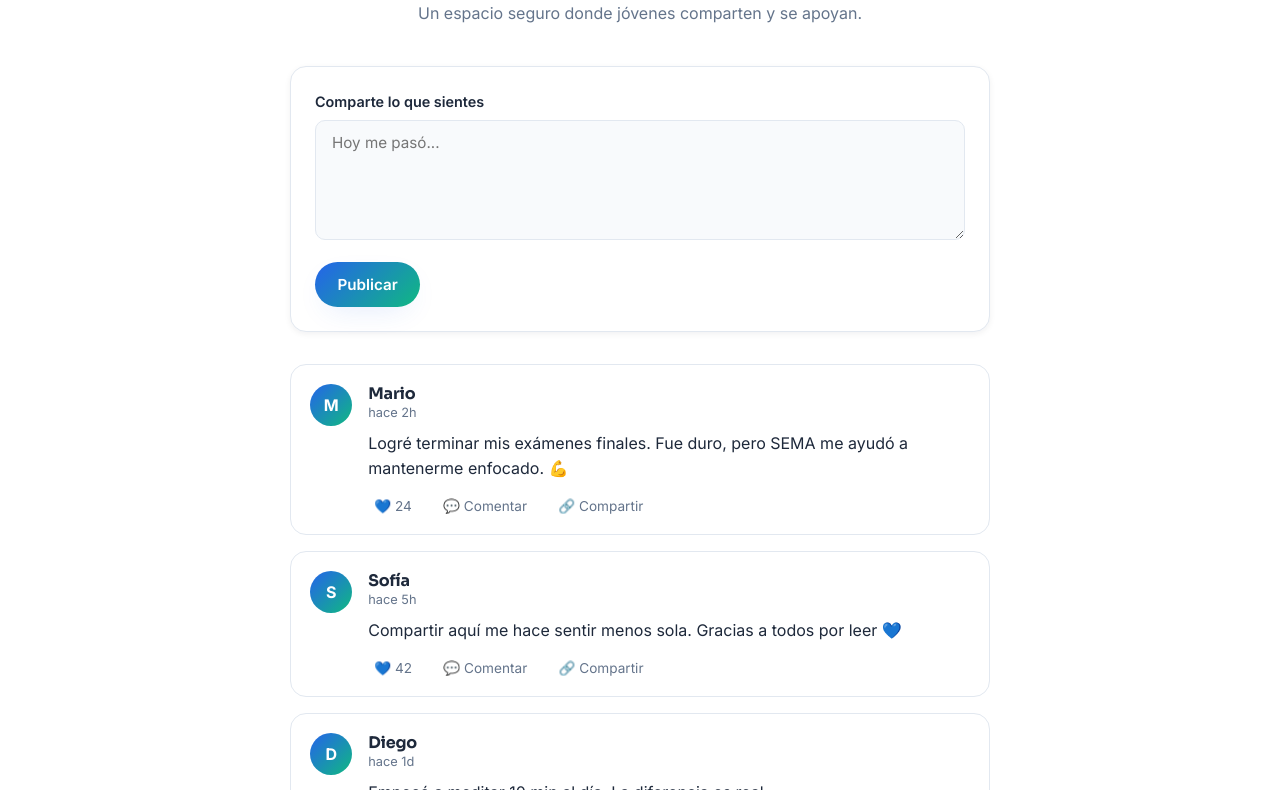
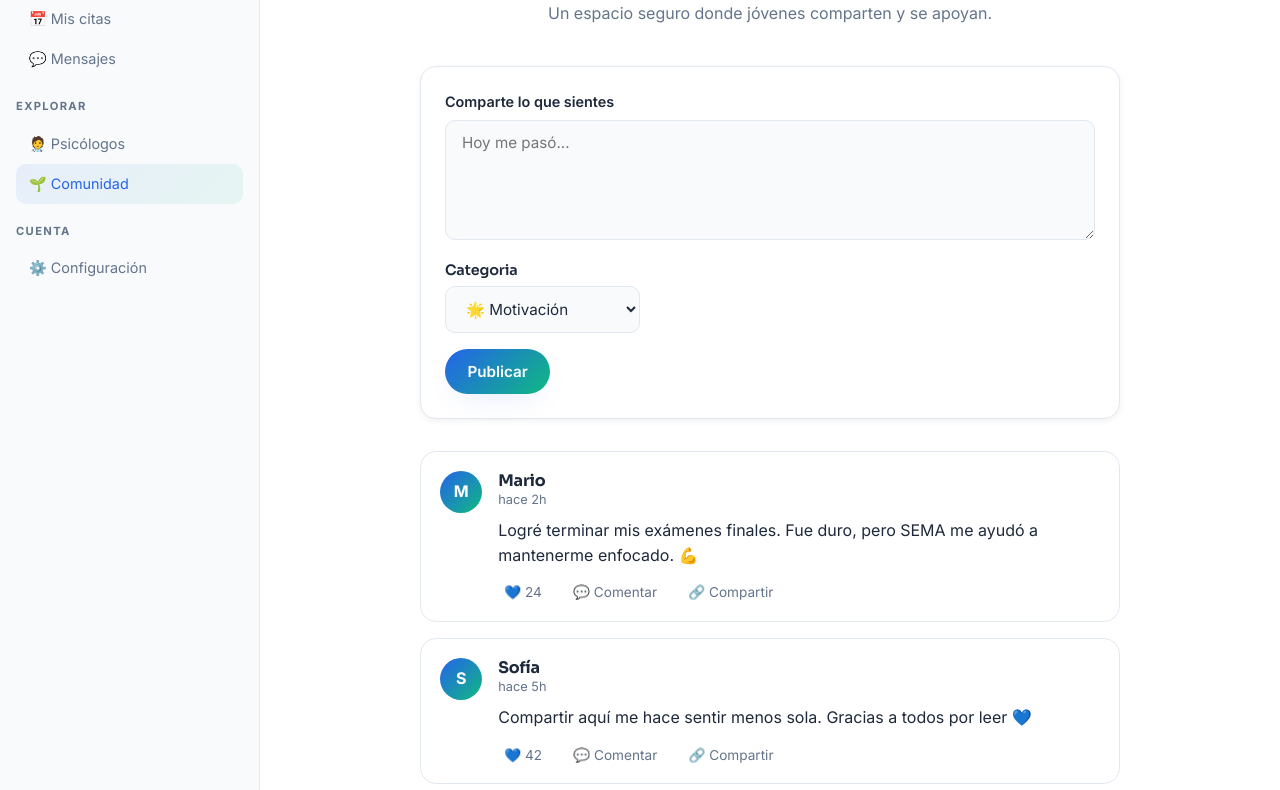
Before and after one commit to Steven-Serrano/SEMA, a plain HTML site: page frontend/comunidad.html in a window 1280 px wide. Shown: the part 149-939 px from the top of the page. Drawn offline with Linux system fonts and the light colour scheme.

Commit message:
Boton de categorias para diferenciar el estado que esta compartiendo

```diff
--- a/frontend/comunidad.html
+++ b/frontend/comunidad.html
@@ -13,6 +13,21 @@
 <body>
 <div id="sema-nav"></div>
 
+<div class="dashboard">
+  <aside class="sidebar">
+    <h5>Mi espacio</h5>
+    <a href="dashboard.html" class="activo">🏠 Dashboard</a>
+    <a href="seguimiento.html">📊 Seguimiento</a>
+    <a href="citas.html">📅 Mis citas</a>
+    <a href="chat.html">💬 Mensajes</a>
+    <h5>Explorar</h5>
+    <a href="psicologos.html">🧑‍⚕️ Psicólogos</a>
+    <a href="comunidad.html">🌱 Comunidad</a>
+    <h5>Cuenta</h5>
+    <a href="">⚙️ Configuración</a>
+    <a href="#"></a>
+  </aside>
+
 <section class="seccion contenedor">
   <div class="seccion__titulo">
     <span class="chip">Comunidad SEMA</span>
@@ -25,6 +40,17 @@
       <label for="post-texto">Comparte lo que sientes</label>
       <textarea id="post-texto" placeholder="Hoy me pasó..." required></textarea>
     </div>
+
+
+      <div class="btn-opciones">
+        <h1 class="post-texto">Categoria</h1>
+        <select id="post-categoria">
+          <option value="Motivación">🌟 Motivación</option>
+          <option value="Reflexión">💬 Reflexión</option>
+          <option value="Estrés Académico">📚 Estrés Académico</option>
+          <option value="Logro Personal">🎉 Logro Personal</option>
+        </select>
+      </div>
     <button type="submit" class="btn btn-primario">Publicar</button>
   </form>
 
--- a/frontend/css/styles.css
+++ b/frontend/css/styles.css
@@ -84,6 +84,7 @@ button { font-family: inherit; cursor: pointer; border: 0; background: none; col
 .btn-fantasma { background: transparent; color: var(--texto); }
 .btn-fantasma:hover { background: var(--superficie); }
 
+
 .chip {
   display: inline-flex; align-items: center; gap: .35rem;
   padding: .3rem .8rem; border-radius: 999px;
@@ -620,6 +621,43 @@ button { font-family: inherit; cursor: pointer; border: 0; background: none; col
 }
 .form-grupo textarea { min-height: 120px; resize: vertical; }
 .form-grupo input:focus, .form-grupo textarea:focus, .form-grupo select:focus { outline: none; border-color: var(--azul); box-shadow: 0 0 0 4px rgba(37,99,235,.15); }
+
+/* ------ Selector de categorias de publicaciones -------*/
+.btn-opciones {
+  margin-bottom: 1rem;
+}
+
+.btn-opciones h1 { display: block; font-weight: 600; font-size: .9rem; margin-bottom: .4rem;
+
+}
+
+.btn-opciones select {
+  width: 30%;
+  padding: .75rem 1rem;
+  border-radius: var(--radio-sm);
+  border: 1px solid var(--borde);
+  background: var(--superficie);
+  color: var(--texto);
+  font-family: inherit;
+  font-size: .95rem;
+  cursor: pointer;
+  transition: var(--transicion);
+}
+
+.btn-opciones select:hover {
+  border-color: var(--azul);
+}
+
+.btn-opciones select:focus {
+  outline: none;
+  border-color: var(--azul);
+  box-shadow: 0 0 0 4px rgba(37,99,235,.15);
+}
+
+.btn-opciones select option {
+  background: var(--superficie);
+  color: var(--texto);
+}
 
 /* ---------- Toast ---------- */
 .toast {
```
